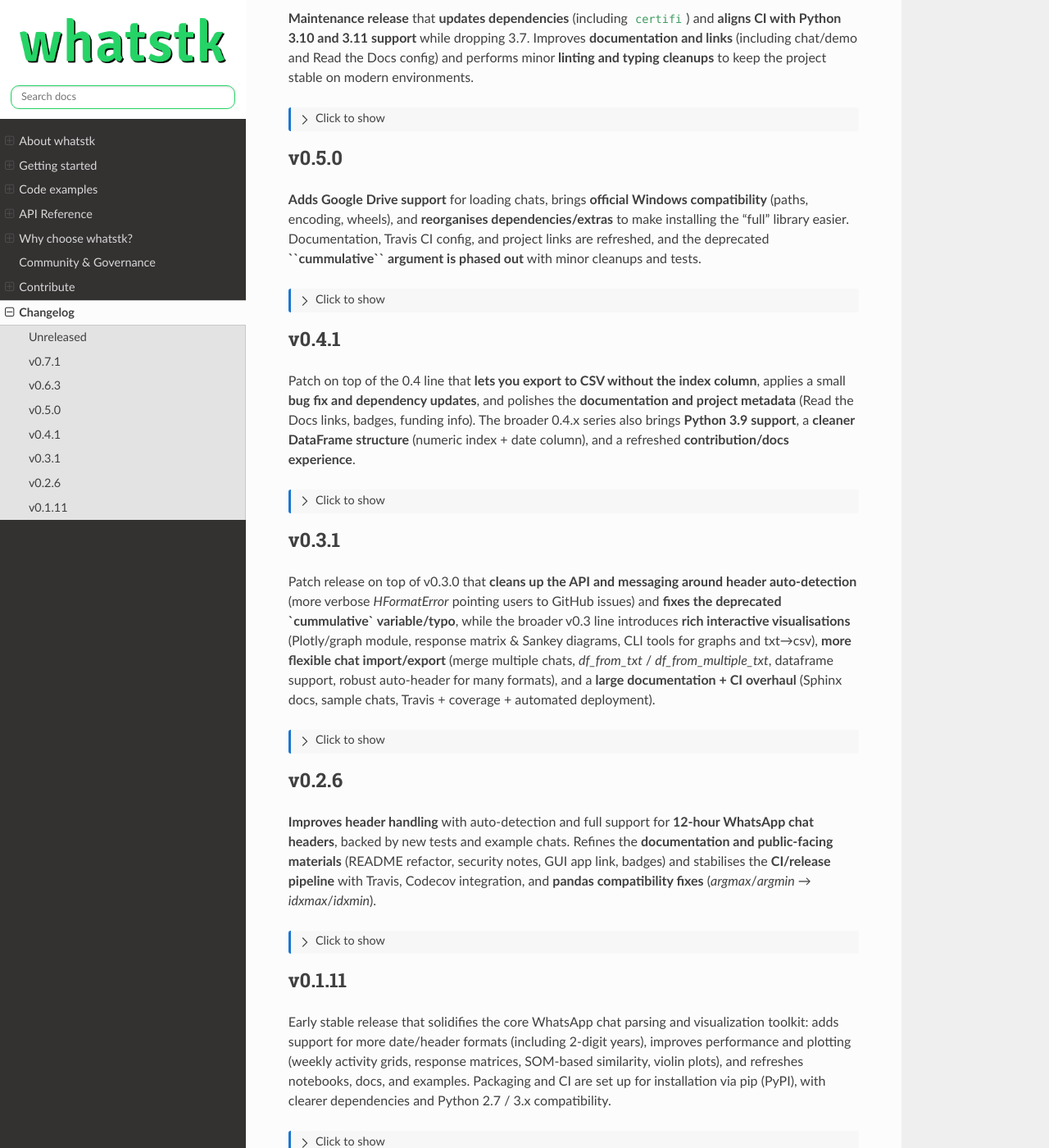
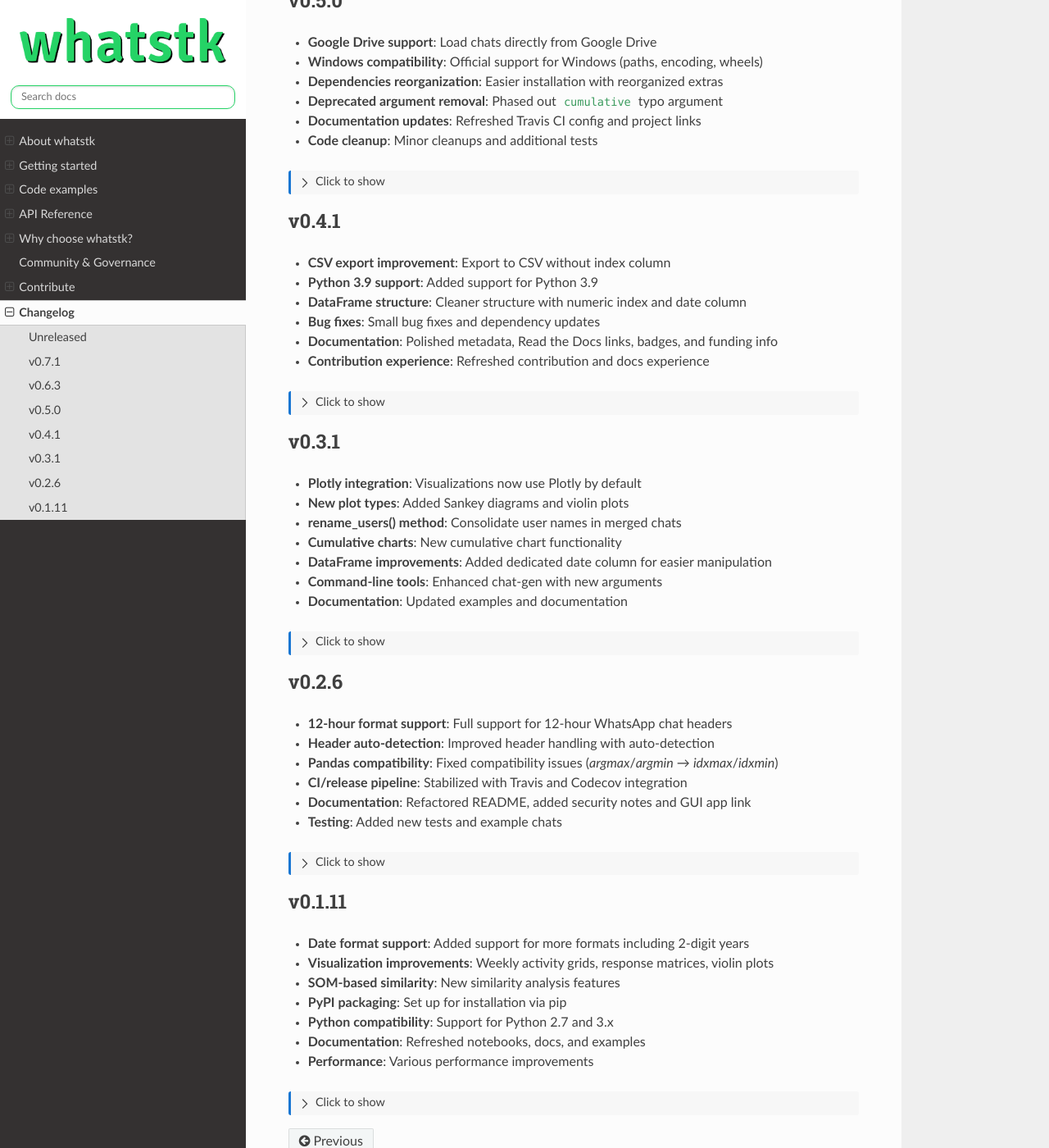
Before and after one commit to lucasrodes/whatstk, a Sphinx documentation site: the page built from docs/source/changelog.rst, in a window 1280 px wide and 1400 px high, scrolled down 790 px. Shown: the whole window at 82% size. Built offline with Sphinx 7.4.7 and the Read the Docs theme 3.1.0, drawn with Linux system fonts in a browser that asks for light colours; pages that are not in the unit, such as notebooks, are missing from menus; some of the changed text lies outside the part shown.

Commit message:
improved changelog

```diff
--- a/docs/source/changelog.rst
+++ b/docs/source/changelog.rst
@@ -6,112 +6,132 @@ Unreleased
 
 .. container:: toggle
 
-    .. container:: header
-
-        **Show all commits**
+    **Show all commits**
 
     .. git_changelog::
         :rev-list: v0.7.1..HEAD
 
 v0.7.1
 ------
-**Bugfix and robustness release** on top of **v0.7.0**.
 
-- **Text cleaning is now more robust**, improving handling of **Unicode and special characters** in chats.
-- **ZIP support is expanded and stabilised**: you can **read chats directly from ZIP archives** and **export with explicit encoding** via ``to_zip``.
-- The library now **uses system messages** more consistently in the interface, improving clarity and UX.
-- **CI/CD and documentation** have been refreshed: fixed Travis badge links, **pinned doc dependencies** (working around a docutils/RtD bullet rendering issue), and cleaned up links and examples.
-- **Dependency updates and typing cleanups** (e.g. bumping ``scipy`` and ignoring selected static-analysis warnings) keep the project aligned with modern tooling.
-- **Python 3.8 support is deprecated**, and legacy pieces like the old ``webapp.py`` and Gitter integration have been removed/deprecated to simplify maintenance.
+- **Dependency updates**: Updated ``scipy``, ``pandas``, and ``certifi`` to latest versions
+- **Python 3.13 support**: Made project ready for Python 3.13
+- **CI improvements**: Enhanced continuous integration pipeline
+- **Documentation improvements**: Improved contribution documentation
+- **Code cleanup**: Removed Gitter references and applied formatting improvements
+- **Security**: Keep dependencies modern and secure
 
 
 .. container:: toggle
 
-    .. container:: header
-
-        **Show all commits**
+    **Show all commits**
 
     .. git_changelog::
         :rev-list: v0.6.3..v0.7.1
 
 v0.6.3
 ------
-**Maintenance release** that **updates dependencies** (including ``certifi``) and **aligns CI with Python 3.10 and 3.11 support** while dropping 3.7. Improves **documentation and links** (including chat/demo and Read the Docs config) and performs minor **linting and typing cleanups** to keep the project stable on modern environments.
+
+- **Python version support**: Added Python 3.10 and 3.11, dropped Python 3.7
+- **Dependency updates**: Updated dependencies including ``certifi``
+- **CI alignment**: Updated continuous integration for new Python versions
+- **Documentation**: Improved links, chat/demo references, and Read the Docs config
+- **Code quality**: Linting and typing cleanups
 
 
 .. container:: toggle
 
-    .. container:: header
-
-        **Show all commits**
+    **Show all commits**
 
     .. git_changelog::
         :rev-list: v0.5.0..v0.6.3
 
 v0.5.0
 ------
-**Adds Google Drive support** for loading chats, brings **official Windows compatibility** (paths, encoding, wheels), and **reorganises dependencies/extras** to make installing the “full” library easier. Documentation, Travis CI config, and project links are refreshed, and the deprecated **``cummulative`` argument is phased out** with minor cleanups and tests.
+
+- **Google Drive support**: Load chats directly from Google Drive
+- **Windows compatibility**: Official support for Windows (paths, encoding, wheels)
+- **Dependencies reorganization**: Easier installation with reorganized extras
+- **Deprecated argument removal**: Phased out ``cumulative`` typo argument
+- **Documentation updates**: Refreshed Travis CI config and project links
+- **Code cleanup**: Minor cleanups and additional tests
 
 
 .. container:: toggle
 
-    .. container:: header
-
-        **Show all commits**
+    **Show all commits**
 
     .. git_changelog::
         :rev-list: v0.4.1..v0.5.0
 
 v0.4.1
 ------
-Patch on top of the 0.4 line that **lets you export to CSV without the index column**, applies a small **bug fix and dependency updates**, and polishes the **documentation and project metadata** (Read the Docs links, badges, funding info). The broader 0.4.x series also brings **Python 3.9 support**, a **cleaner DataFrame structure** (numeric index + date column), and a refreshed **contribution/docs experience**.
+
+- **CSV export improvement**: Export to CSV without index column
+- **Python 3.9 support**: Added support for Python 3.9
+- **DataFrame structure**: Cleaner structure with numeric index and date column
+- **Bug fixes**: Small bug fixes and dependency updates
+- **Documentation**: Polished metadata, Read the Docs links, badges, and funding info
+- **Contribution experience**: Refreshed contribution and docs experience
 
 .. container:: toggle
 
-    .. container:: header
-
-        **Show all commits**
+    **Show all commits**
 
     .. git_changelog::
         :rev-list: v0.3.1..v0.4.1
 
 v0.3.1
 ------
-Patch release on top of v0.3.0 that **cleans up the API and messaging around header auto-detection** (more verbose `HFormatError` pointing users to GitHub issues) and **fixes the deprecated `cummulative` variable/typo**, while the broader v0.3 line introduces **rich interactive visualisations** (Plotly/graph module, response matrix & Sankey diagrams, CLI tools for graphs and txt→csv), **more flexible chat import/export** (merge multiple chats, `df_from_txt` / `df_from_multiple_txt`, dataframe support, robust auto-header for many formats), and a **large documentation + CI overhaul** (Sphinx docs, sample chats, Travis + coverage + automated deployment).
+
+- **Plotly integration**: Visualizations now use Plotly by default
+- **New plot types**: Added Sankey diagrams and violin plots
+- **rename_users() method**: Consolidate user names in merged chats
+- **Cumulative charts**: New cumulative chart functionality
+- **DataFrame improvements**: Added dedicated date column for easier manipulation
+- **Command-line tools**: Enhanced chat-gen with new arguments
+- **Documentation**: Updated examples and documentation
 
 
 .. container:: toggle
 
-    .. container:: header
-
-        **Show all commits**
+    **Show all commits**
 
     .. git_changelog::
         :rev-list: v0.2.6..v0.3.1
 
 v0.2.6
 ------
-**Improves header handling** with auto-detection and full support for **12-hour WhatsApp chat headers**, backed by new tests and example chats. Refines the **documentation and public-facing materials** (README refactor, security notes, GUI app link, badges) and stabilises the **CI/release pipeline** with Travis, Codecov integration, and **pandas compatibility fixes** (`argmax`/`argmin` → `idxmax`/`idxmin`).
+
+- **12-hour format support**: Full support for 12-hour WhatsApp chat headers
+- **Header auto-detection**: Improved header handling with auto-detection
+- **Pandas compatibility**: Fixed compatibility issues (`argmax`/`argmin` → `idxmax`/`idxmin`)
+- **CI/release pipeline**: Stabilized with Travis and Codecov integration
+- **Documentation**: Refactored README, added security notes and GUI app link
+- **Testing**: Added new tests and example chats
 
 
 .. container:: toggle
 
-    .. container:: header
-
-        **Show all commits**
+    **Show all commits**
 
     .. git_changelog::
         :rev-list: 0.1.11..v0.2.6
 
 v0.1.11
 -------
-Early stable release that solidifies the core WhatsApp chat parsing and visualization toolkit: adds support for more date/header formats (including 2-digit years), improves performance and plotting (weekly activity grids, response matrices, SOM-based similarity, violin plots), and refreshes notebooks, docs, and examples. Packaging and CI are set up for installation via pip (PyPI), with clearer dependencies and Python 2.7 / 3.x compatibility.
+
+- **Date format support**: Added support for more formats including 2-digit years
+- **Visualization improvements**: Weekly activity grids, response matrices, violin plots
+- **SOM-based similarity**: New similarity analysis features
+- **PyPI packaging**: Set up for installation via pip
+- **Python compatibility**: Support for Python 2.7 and 3.x
+- **Documentation**: Refreshed notebooks, docs, and examples
+- **Performance**: Various performance improvements
 
 .. container:: toggle
 
-    .. container:: header
-
-        **Show all commits**
+    **Show all commits**
 
     .. git_changelog::
         :rev-list: 0.1.10
```
